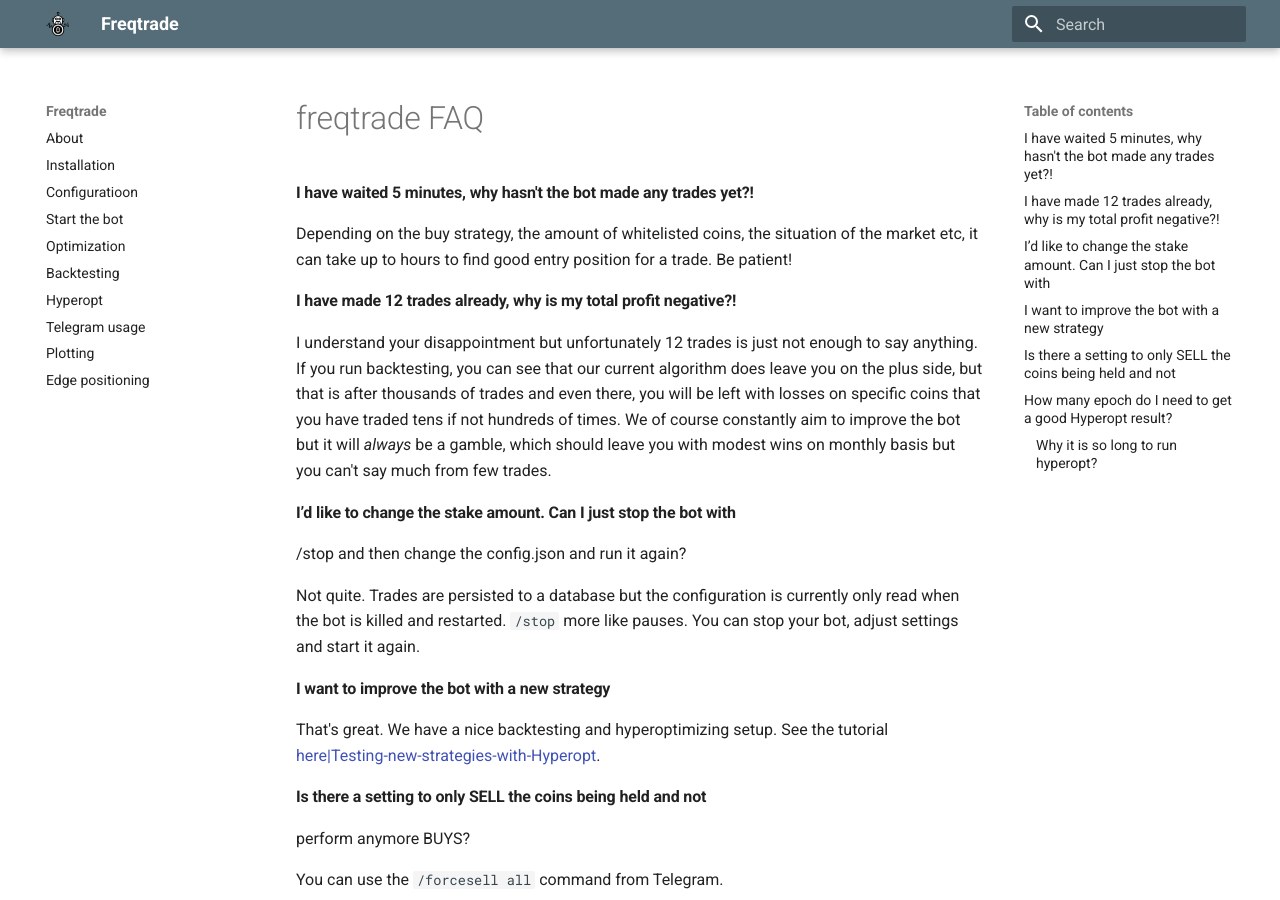
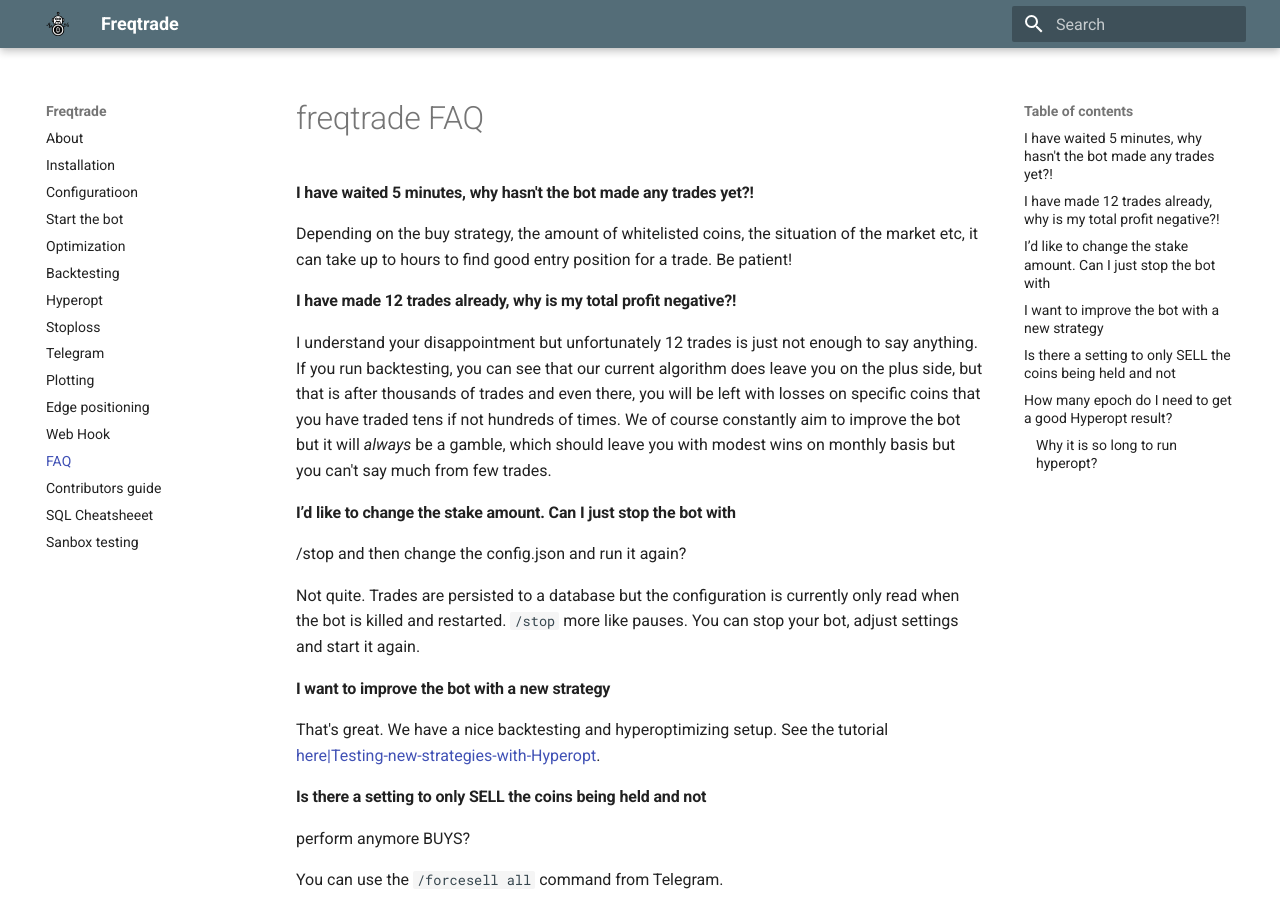
Before and after one commit to jacksonmori755/Crypto-trading-bot, an MkDocs documentation site: the page built from docs/faq.md, in a window 1280 px wide and 900 px high. Built offline with MkDocs 1.6.1 and Material for MkDocs 9.7.7, drawn with Linux system fonts in a browser that asks for light colours.

Commit message:
content bar completed

```diff
--- a/mkdocs.yml
+++ b/mkdocs.yml
@@ -7,9 +7,15 @@ nav:
     - Optimization: bot-optimization.md
     - Backtesting: backtesting.md
     - Hyperopt: hyperopt.md
-    - Telegram usage: telegram-usage.md
+    - Stoploss: stoploss.md
+    - Telegram: telegrame-usage.md
     - Plotting: plotting.md
     - Edge positioning: edge.md
+    - Web Hook: webhook-config.md
+    - FAQ: faq.md
+    - Contributors guide: developer.md
+    - SQL Cheatsheeet: sql_cheatsheet.md
+    - Sanbox testing: sandbox-testing.md
 theme:
   name: material
   logo: 'images/logo.png'
```
